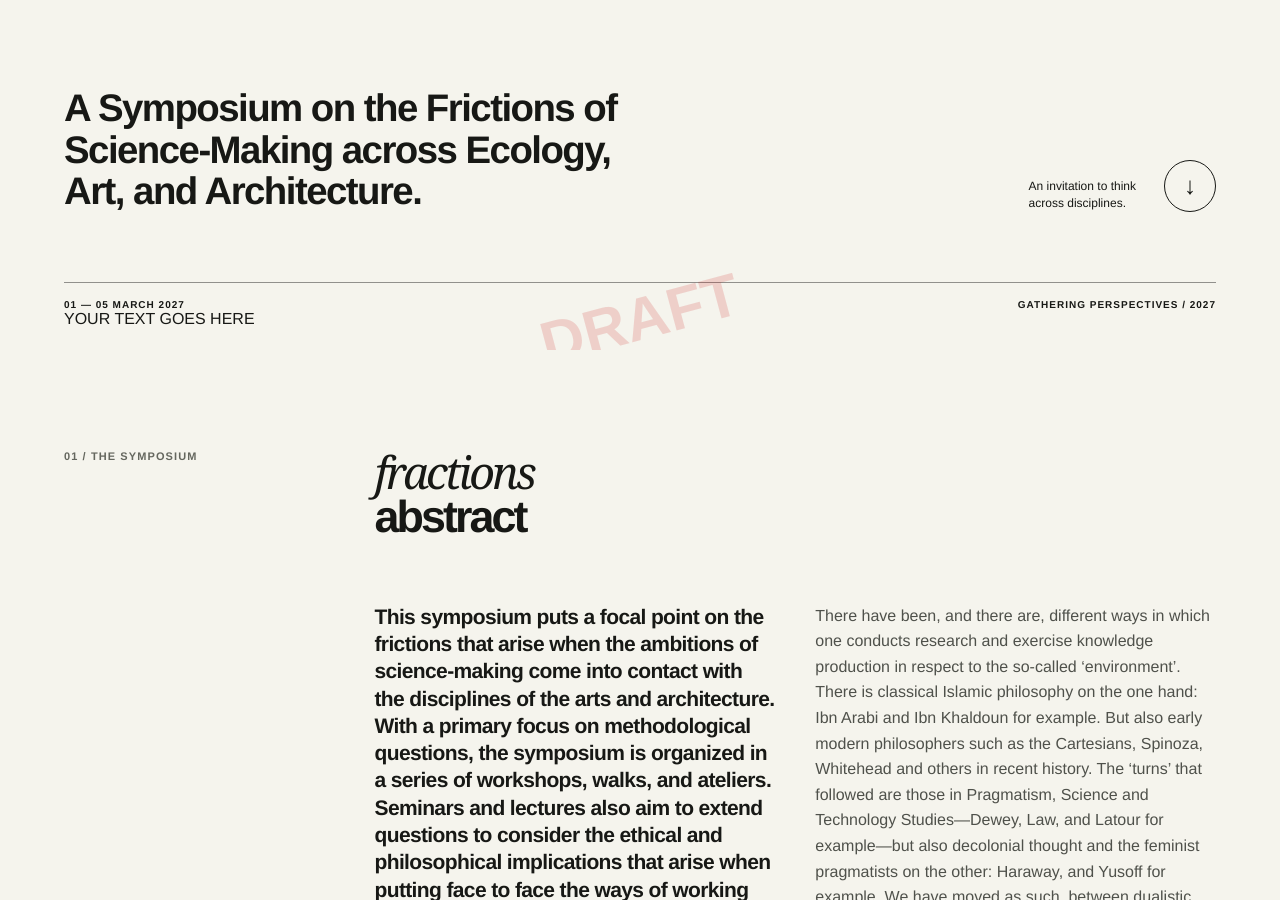
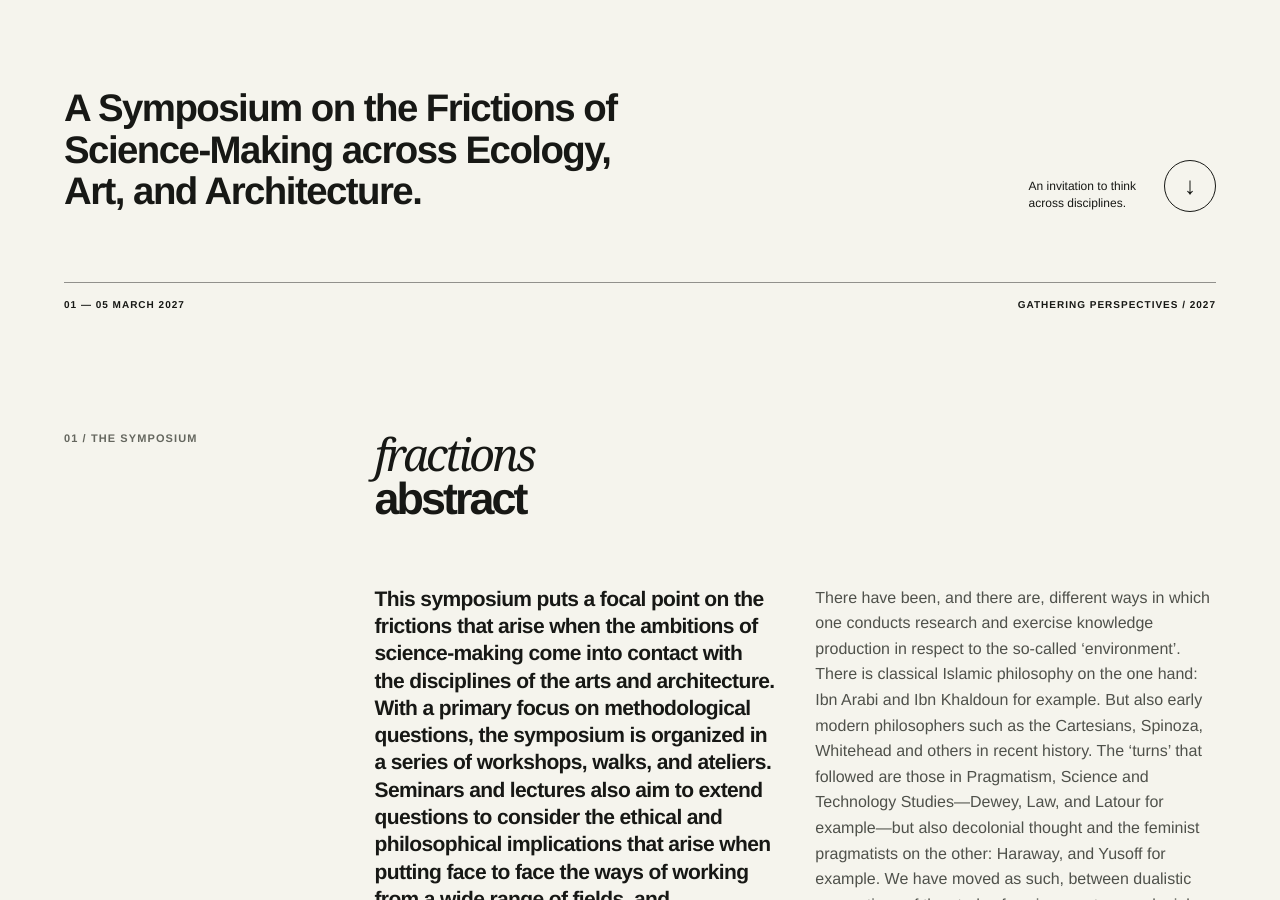
Before and after one commit to rtbs-atlas/frictions.github.io, a Jekyll site: the page built from index.html, in a window 1280 px wide and 900 px high, scrolled down 510 px. Built offline with Jekyll 4.4.1, drawn with Linux system fonts in a browser that asks for light colours.

Commit message:
Update index.html

```diff
--- a/index.html
+++ b/index.html
@@ -14,8 +14,7 @@ layout: default
     <div class="hero-side"><span>An invitation to think<br>across disciplines.</span><a class="round-arrow" href="#about" aria-label="Read more">↓</a></div>
   </div>
   <div class="hero-index"><span>01 — 05 March 2027</span><span>Gathering perspectives / 2027</span></div>
-  <div style="position:relative;"><span style="position:absolute;top:50%;left:50%;transform:translate(-50%,-50%) rotate(-15deg);font-size:60px;font-weight:900;color:rgba(200,0,0,0.15);z-index:0;pointer-events:none;">DRAFT</span><div style="position:relative;z-index:1;">YOUR TEXT GOES HERE</div></div>
-</section>
+ </section>
 
 <section class="about section-wrap" id="about">
   <div class="section-label">01 / The symposium</div>
@@ -24,8 +23,7 @@ layout: default
     <div class="about-copy">
       <p class="lead">This symposium puts a focal point on the frictions that arise when the ambitions of science-making come into contact with the disciplines of the arts and architecture. With a primary focus on methodological questions, the symposium is organized in a series of workshops, walks, and ateliers. Seminars and lectures also aim to extend questions to consider the ethical and philosophical implications that arise when putting face to face the ways of working from a wide range of fields, and geographies.</p>
         <p>There have been, and there are, different ways in which one conducts research and exercise knowledge production in respect to the so-called ‘environment’. There is classical Islamic philosophy on the one hand: Ibn Arabi and Ibn Khaldoun for example. But also early modern philosophers such as the Cartesians, Spinoza, Whitehead and others  in recent history. The ‘turns’ that followed are those in Pragmatism, Science and Technology Studies—Dewey, Law, and Latour for example—but also decolonial thought and the feminist pragmatists on the other: Haraway, and Yusoff for example.
-We have moved as such, between dualistic conceptions of the study of environment, pre-colonial relational metaphysics, the relational materialism of posthumanism, and decolonial registers. With the recent works of this century, arts-based and artistic practices have found a firm place in science-making.</p>
-<p>In this symposium, we want to focus on the contentious frictions that arise when different ways of working are confronted with each other, rather than aiming to ‘innovate’ or to draw on the overlaps and intersections of already rather widely practiced methods.
+We have moved as such, between dualistic conceptions of the study of environment, pre-colonial relational metaphysics, the relational materialism of posthumanism, and decolonial registers. With the recent works of this century, arts-based and artistic practices have found a firm place in science-making.<br><br>In this symposium, we want to focus on the contentious frictions that arise when different ways of working are confronted with each other, rather than aiming to ‘innovate’ or to draw on the overlaps and intersections of already rather widely practiced methods.
 Set participants include academics and post-graduate students from Universidad de Los Andes in Bogotá, Colombia, the University of Salford, and the Manchester School of Architecture, a joint school between Manchester Metropolitan University and the University of Manchester.
 </p>
     </div>
```
